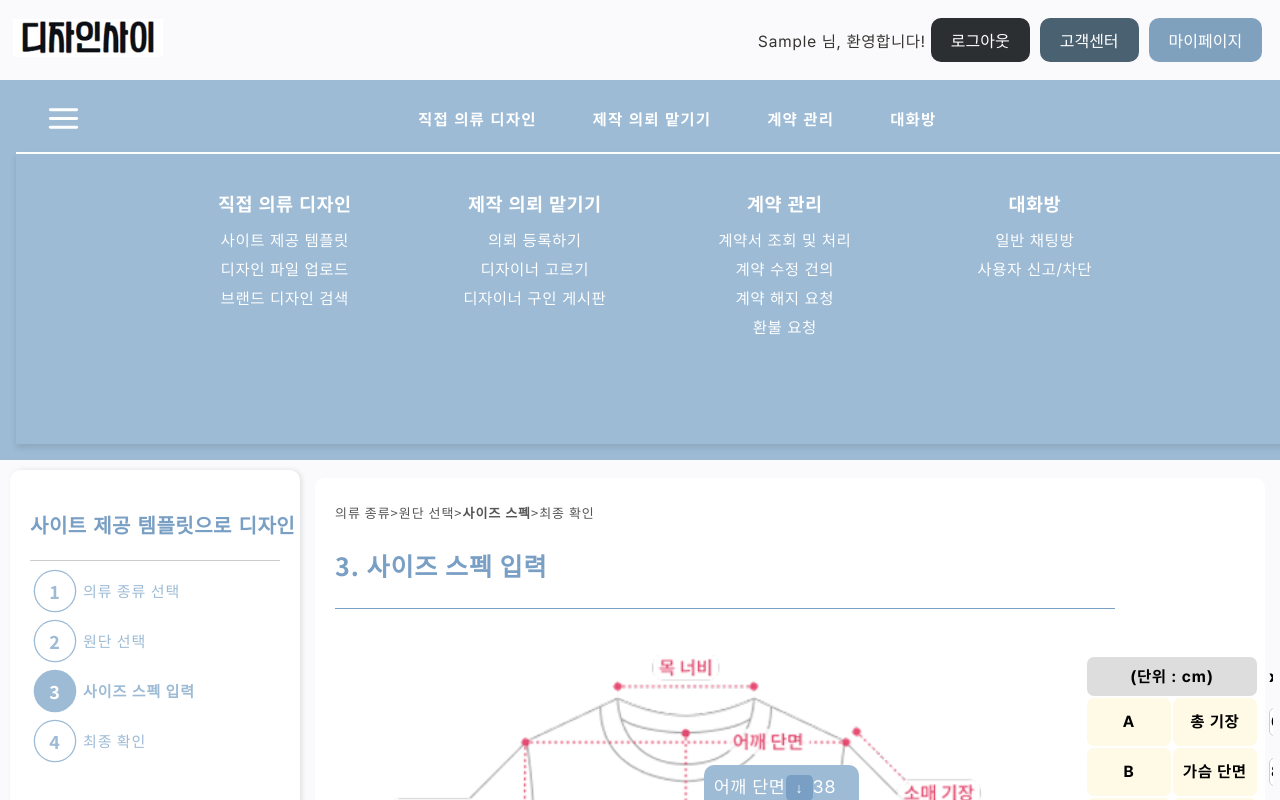
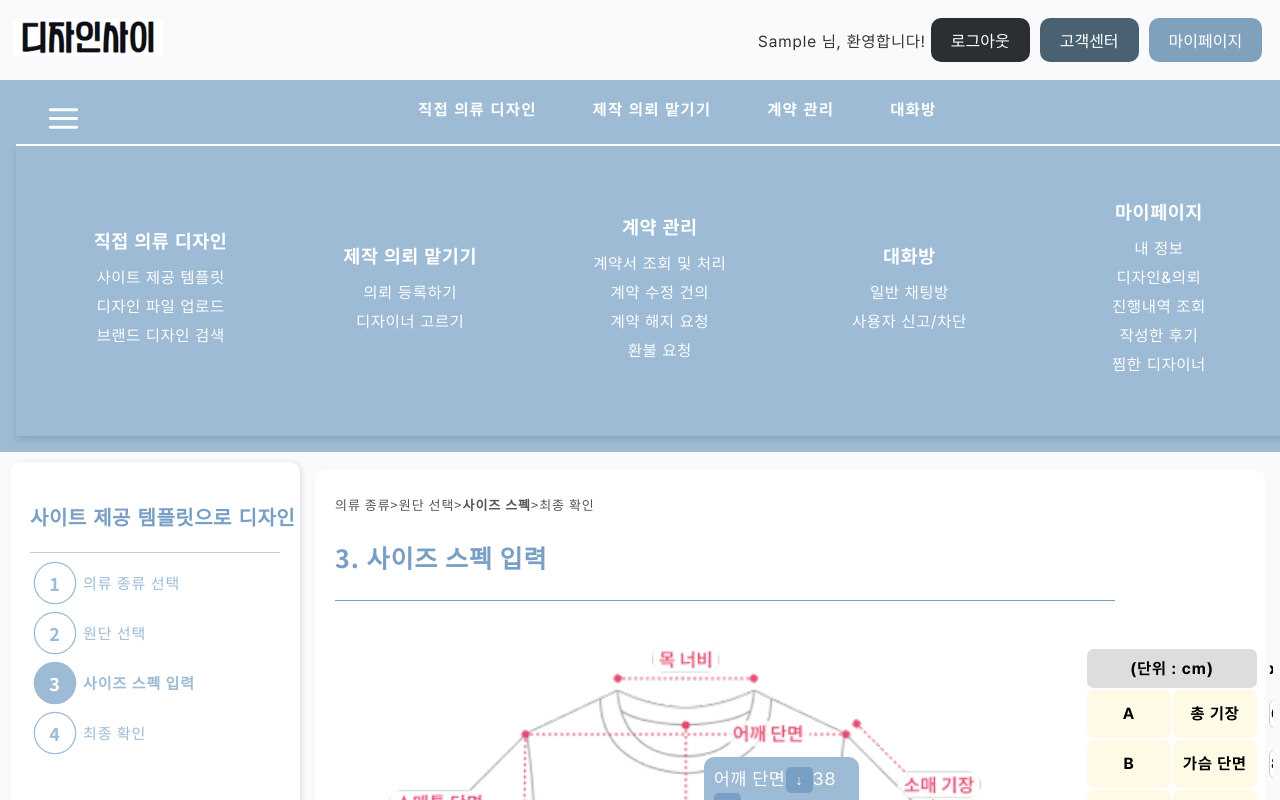
Before and after one commit to kimwax112/letsgit, a React (Create React App) app in the folder 프론트엔드/: page /Size in a window 1280 px wide. Both pictures are taken after a click on the button 63 px from the left and 119 px from the top of the page. Shown: the top 800 px of the page. Built offline with nearby package versions, Linux system fonts and the light colour scheme; a web font is replaced by a local one; what @draft-js-plugins/static-toolbar would draw is missing.

Commit message:
내비게이션바 드롭다운 수정

```diff
--- a/프론트엔드/src/components/Navbar/Navbar.css
+++ b/프론트엔드/src/components/Navbar/Navbar.css
@@ -1,8 +1,10 @@
-.body{
+/* 기본 폰트 설정 */
+.body {
   font-family: 'Pretendard';
-  src: url('/src/fonts/Pretendard/pretendard.css') format('woff2');
+  src: url('/src/fonts/Pretendard/woff2/Pretendard-ExtraBold.woff2') format('woff2');
 }
 
+/* 네비게이션 바 */
 .navbar {
   background-color: #9dbbd5;
   padding: 1rem;
@@ -15,6 +17,7 @@
   display: flex;
   justify-content: space-between;
   align-items: center;
+  position: relative; /* 드롭다운 위치를 위해 relative 추가 */
 }
 
 /* 전체 메뉴 버튼 */
@@ -42,7 +45,7 @@
 .nav-links a {
   text-decoration: none;
   color: white;
-  font-size: 20px;
+  font-size: 30px;
   font-weight: 700;
 }
 
@@ -50,89 +53,26 @@
   color: yellow;
 }
 
-/* 전체 메뉴 클릭 시 나타나는 부분 */
-.dropdown-container {
-  display: flex;
-  justify-content: center; /* 중앙 정렬 */
-  align-items: flex-start;
-  background-color: #9dbbd5;
-  padding: 20px;
-  border-top: 2px solid white;
-  width: 100%;
-  min-height: 250px;
-  box-shadow: 0px 4px 6px rgba(0, 0, 0, 0.1);
-  border-radius: 0;
-  text-align: center;
+/* 드롭다운 메뉴 */
+.nav-menu .dropdown {
+  position: relative; /* 드롭다운 위치를 위해 relative 추가 */
 }
 
-/* 펼쳐진 메뉴 안의 개별 섹션 */
-/* 전체 메뉴 클릭 시 나타나는 부분 */
-.dropdown-container {
-  display: flex;
-  justify-content: center; /* 중앙 정렬 */
-  align-items: flex-start; /* 위쪽 정렬 */
-  background-color: #9dbbd5;
-  padding: 20px;
-  margin-top: 0.5rem;
-  border-top: 2px solid white;
-  width: 100%;
-  min-height: 250px; /* 최소 높이 유지 */
-  box-shadow: 0px 4px 6px rgba(0, 0, 0, 0.1);
-  border-radius: 0;
-}
-
-/* 펼쳐진 메뉴 안의 개별 섹션 */
-.dropdown-section {
-  flex: 1; /* 자동 너비 조절 */
-  min-width: 200px; /* 최소 너비 */
-  max-width: 250px; /* 최대 너비 */
-  text-align: center; /* 섹션 내부 텍스트 중앙 정렬 */
-  padding-bottom: 20px;
-}
-
-/* 섹션 제목 */
-.dropdown-section h3 {
-  font-size: 1.2rem;
-  color: white;
-  font-weight: bold;
-  margin-bottom: 10px;
-}
-
-/* 링크 스타일 */
-.dropdown-section a {
-  color: white;
-  text-decoration: none;
-  font-size: 1rem;
-  display: block; /* 세로 정렬 */
-  padding: 5px 0; /* 링크 간 여백 추가 */
-}
-
-.dropdown-section a:hover {
-  color: yellow;
-}
-
-
-/* 드롭다운 스타일 */
-.nav-menu .dropdown {
-  position: relative;
-}
-
-/* 드롭다운 메뉴가 숨겨진 상태 */
+/* 드롭다운 메뉴가 기본적으로 숨겨진 상태 */
 .nav-menu .dropdown-menu {
-  display: none; /* 기본적으로 숨기기 */
+  display: none; /* 기본적으로 드롭다운 숨김 */
   position: absolute;
   top: 100%; /* 상위 항목 바로 아래에 위치 */
   left: 0;
-  background-color: #9dbbd5; /* 배경색 */
   padding: 0.5rem; /* 내부 여백 */
   border-radius: 8px;
   box-shadow: 0 4px 8px rgba(0, 0, 0, 0.1); /* 그림자 */
   z-index: 1000;
 }
 
-/* hover 시 드롭다운 메뉴 표시 */
-.nav-menu .dropdown:hover .dropdown-menu {
-  display: block; /* hover 시 메뉴 표시 */
+/* 메뉴 항목에 호버 시 드롭다운 메뉴 표시 */
+.nav-links .dropdown:hover .dropdown-menu {
+  display: block; /* 메뉴 항목에 호버 시 드롭다운 메뉴 표시 */
 }
 
 /* 드롭다운 항목 스타일 */
@@ -147,3 +87,86 @@
 .dropdown-menu a:hover {
   color: yellow; /* hover 시 색상 변경 */
 }
+
+/* 전체 메뉴 클릭 시 나타나는 부분 */
+.dropdown-container {
+  display: flex;
+  justify-content: center;
+  align-items: center;
+  background-color: #9dbbd5;
+  padding: 20px;
+  border-top: 2px solid white;
+  width: 100%;
+  min-height: 250px;
+  box-shadow: 0px 4px 6px rgba(0, 0, 0, 0.1);
+  text-align: center;
+}
+
+/* 드롭다운 항목 섹션 */
+.dropdown-section {
+  flex: 1;
+  min-width: 200px;
+  max-width: 250px;
+  text-align: center;
+  padding-bottom: 20px;
+}
+
+.dropdown-section h3 {
+  font-size: 1.2rem;
+  color: white;
+  font-weight: bold;
+  margin-bottom: 10px;
+}
+
+/* 드롭다운 링크 */
+.dropdown-section a {
+  color: white;
+  text-decoration: none;
+  font-size: 1rem;
+  display: block;
+  padding: 5px 0;
+}
+
+.dropdown-section a:hover {
+  color: yellow;
+}
+
+/* 드롭다운 메뉴 기본 상태 (숨김) */
+.nav-links .dropdown-menu {
+  display: none; /* 기본적으로 숨김 */
+  position: absolute;
+  top: 150%; /* 상위 항목 바로 아래에 위치 */
+  left: 50%; /* 가운데 정렬 */
+  transform: translateX(-50%); /* 실제로 중앙에 맞추기 위해 이동 */
+  background-color: #9dbbd5;
+  padding: 0.5rem;
+  border-radius: 8px;
+  box-shadow: 0 4px 8px rgba(0, 0, 0, 0.1);
+  z-index: 1000;
+  min-width: 200px;
+  width: auto;
+  flex-direction: column;
+  align-items: center;
+  justify-content: center;
+}
+
+/* 메뉴 항목에 hover 시 드롭다운 표시 */
+.nav-links .dropdown:hover .dropdown-menu {
+  display: flex; /* hover 시 메뉴 보이기 */
+}
+
+/* 드롭다운 메뉴 항목 스타일 */
+.dropdown-menu a {
+  color: white;
+  text-decoration: none;
+  padding: 0.5rem 1rem; /* 좌우 패딩 */
+  display: block;
+  width: 100%; /* 항목들이 세로로 늘어나는 것을 방지 */
+  text-align: center; /* 항목 텍스트 가운데 정렬 */
+  transition: color 0.2s ease-in-out;
+  border-radius: 0; /* 각 항목에 border-radius 없애기 */
+}
+
+.dropdown-menu a:hover {
+  color: yellow;
+}
--- a/프론트엔드/src/components/Navbar/Navbar.jsx
+++ b/프론트엔드/src/components/Navbar/Navbar.jsx
@@ -29,10 +29,59 @@ const Navbar = () => {
 
         {/* 기본 메뉴 */}
         <div className="nav-links">
-          <a href="#">직접 의류 디자인</a>
-          <a href="#">제작 의뢰 맡기기</a>
-          <a href="#">계약 관리</a>
-          <a href="#">대화방</a>
+          <div className="dropdown">
+            <a href="#">직접 의류 디자인</a>
+            <div className="dropdown-menu">
+              <Link to="/clothes" onClick={() => setIsMenuOpen(false)}>
+                사이트 제공 템플릿
+              </Link>
+              <Link to="/Upload" onClick={() => setIsMenuOpen(false)}>
+                디자인 파일 업로드
+              </Link>
+              <Link to="/BrandDP" onClick={() => setIsMenuOpen(false)}>
+                브랜드 디자인 검색
+              </Link>
+            </div>
+          </div>
+          <div className="dropdown">
+            <a href="#">제작 의뢰 맡기기</a>
+            <div className="dropdown-menu">
+              <Link to="/request" onClick={() => setIsMenuOpen(false)}>
+                의뢰 등록하기
+              </Link>
+              <Link to="/designer" onClick={() => setIsMenuOpen(false)}>
+                디자이너 고르기
+              </Link>
+            </div>
+          </div>
+          <div className="dropdown">
+            <a href="#">계약 관리</a>
+            <div className="dropdown-menu">
+              <Link to="/contract" onClick={() => setIsMenuOpen(false)}>
+                계약서 조회 및 처리
+              </Link>
+              <Link to="/modify" onClick={() => setIsMenuOpen(false)}>
+                계약 수정 건의
+              </Link>
+              <Link to="/cancel" onClick={() => setIsMenuOpen(false)}>
+                계약 해지 요청
+              </Link>
+              <Link to="/refund" onClick={() => setIsMenuOpen(false)}>
+                환불 요청
+              </Link>
+            </div>
+          </div>
+          <div className="dropdown">
+            <a href="#">대화방</a>
+            <div className="dropdown-menu">
+              <Link to="/chat" onClick={() => setIsMenuOpen(false)}>
+                일반 채팅방
+              </Link>
+              <Link to="/report" onClick={() => setIsMenuOpen(false)}>
+                사용자 신고/차단
+              </Link>
+            </div>
+          </div>
         </div>
       </nav>
 
@@ -59,9 +108,6 @@ const Navbar = () => {
             <Link to="/designer" onClick={() => setIsMenuOpen(false)}>
               디자이너 고르기
             </Link>
-            <Link to="/recruit" onClick={() => setIsMenuOpen(false)}>
-              디자이너 구인 게시판
-            </Link>
           </div>
           <div className="dropdown-section">
             <h3>계약 관리</h3>
@@ -87,6 +133,24 @@ const Navbar = () => {
               사용자 신고/차단
             </Link>
           </div>
+          <div className="dropdown-section">
+            <h3>마이페이지</h3>
+            <Link to="" onClick={() => setIsMenuOpen(false)}>
+              내 정보
+            </Link>
+            <Link to="" onClick={() => setIsMenuOpen(false)}>
+              디자인&의뢰
+            </Link>
+            <Link to="" onClick={() => setIsMenuOpen(false)}>
+              진행내역 조회
+            </Link>
+            <Link to="" onClick={() => setIsMenuOpen(false)}>
+              작성한 후기
+            </Link>
+            <Link to="" onClick={() => setIsMenuOpen(false)}>
+              찜한 디자이너
+            </Link>
+          </div>
         </div>
       )}
     </header>
```
